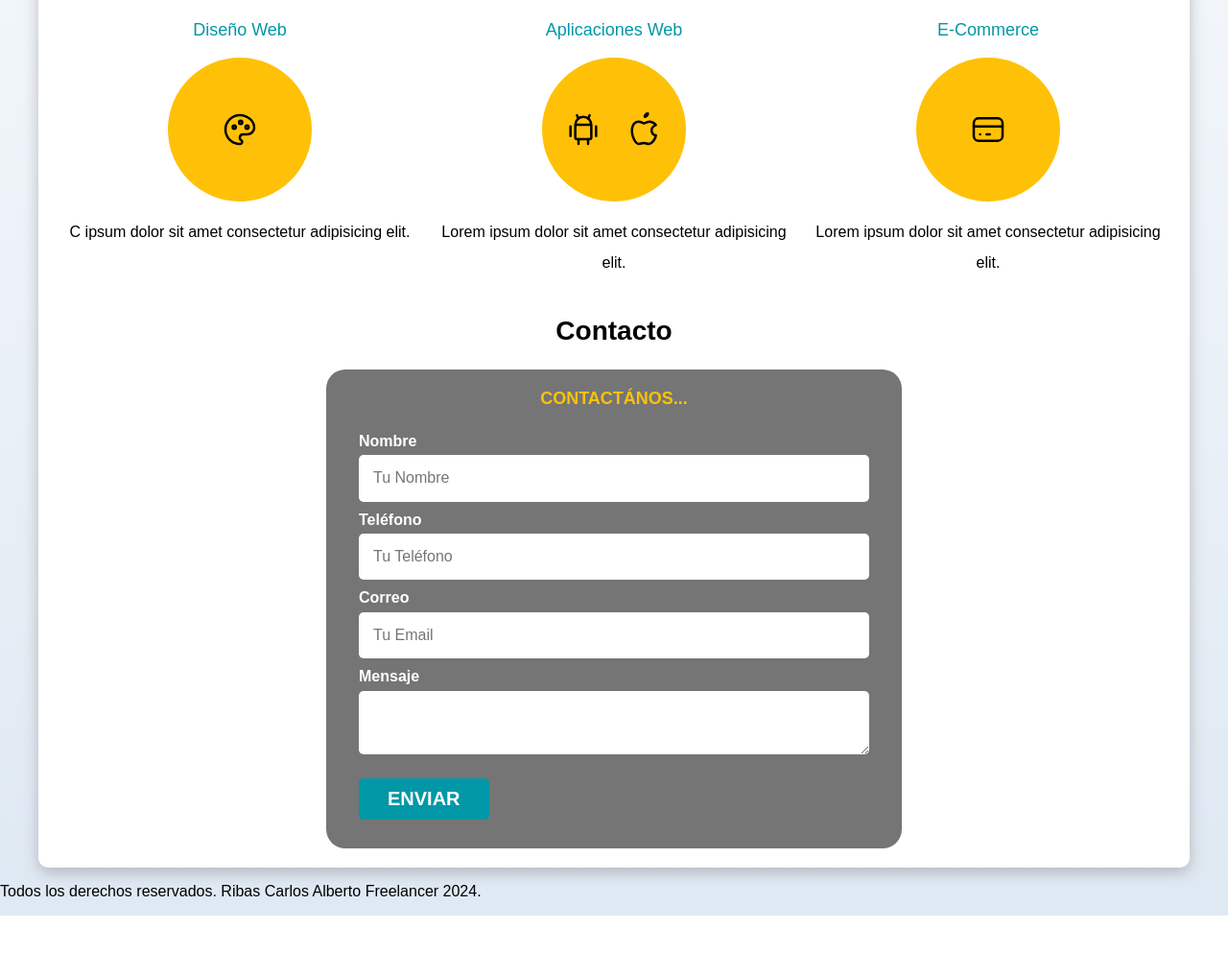
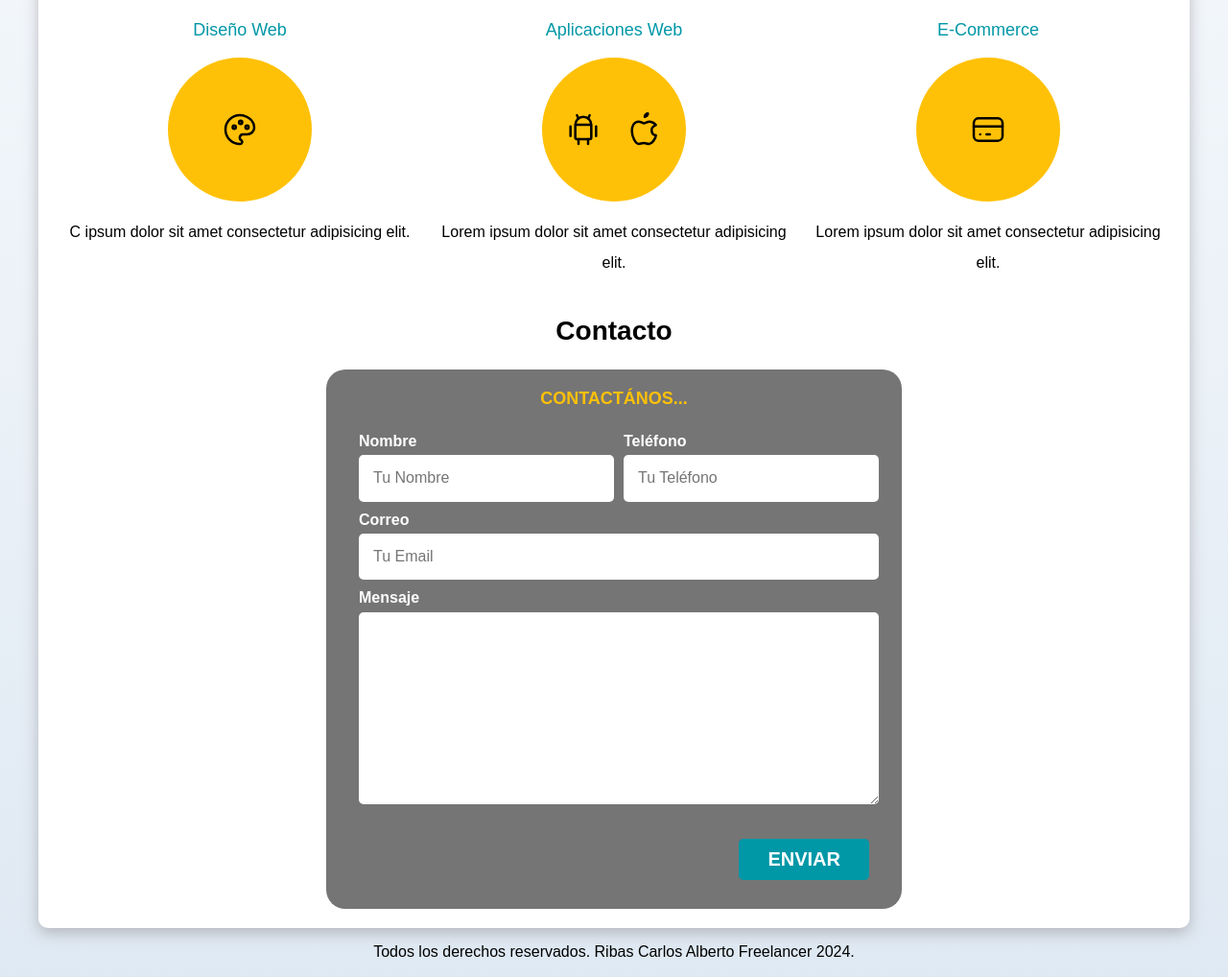
Before and after one commit to Charlybio87/CursoDFullStack, a plain HTML site: page Freelancer/index.html in a window 1280 px wide. Shown: the part 703-1721 px from the top of the page at 96% size. Before the commit the page ends 1657 px from the top, so only its background shows below. Drawn offline with Linux system fonts and the light colour scheme.

Commit message:
Proyecto finalizado v2

```diff
--- a/Freelancer/css/styles.css
+++ b/Freelancer/css/styles.css
@@ -51,6 +51,9 @@ body {
         width: auto;
     }
 }
+.boton:hover{
+    cursor: pointer;
+}
 .sombra {
     -webkit-box-shadow: 0px 5px 15px 0px rgba(143,137,143,0.54);
     -moz-box-shadow: 0px 5px 15px 0px rgba(143,137,143,0.54);
@@ -59,9 +62,7 @@ body {
     padding: 2rem;
     border-radius: 1rem;
 }
-.boton:hover{
-    cursor: pointer;
-}
+
 /* Tipografia */
 h1 {
     font-size: 3.8rem;
@@ -81,6 +82,21 @@ h1,h2,h3 {
     font-size: 2rem;
 }
 
+/** Utilidades **/
+.w-sm-100 {
+    width: 100%;
+}
+@media (min-width: 768px) {
+    .w-sm-100 {
+        width: auto;
+    }
+}
+.flex {
+    display: flex;
+}
+.alinear-derecha {
+    justify-content: flex-end;
+}
 /*Navegacion Principal*/
 .nav-bg {/*Estilo UTILITY FIRST*/
     background-color: var(--secundario);
@@ -188,8 +204,18 @@ h1,h2,h3 {
     text-transform: uppercase;
     margin-bottom: 2rem;
 }
-.contenedor-campo{
+@media (min-width: 768px ) {
+    .contenedor-campos{
+        display: grid;
+        grid-template-columns: 50% 50%;
+        grid-template-rows: auto auto 25rem;
+        column-gap: 1rem;
 
+    }
+    .campo:nth-child(3),
+    .campo:nth-child(4) {
+        grid-column: 1/3;
+    }
 }
 .campo{
     margin-bottom: 1rem;
@@ -200,12 +226,18 @@ h1,h2,h3 {
     margin-bottom: 0.5rem;
     display: block;
 }
+.campo textarea{
+    height: 20rem;
+
+}
 .input-text{
     width: 100%;
     border: none;
     padding: 1.5rem;
     border-radius: .5rem;
 }
-.boton {
 
+/** Footer **/
+.footer {
+    text-align: center;
 }
--- a/Freelancer/index.html
+++ b/Freelancer/index.html
@@ -124,8 +124,8 @@
                         </div>
                     </div><!--.contenedor-campos-->
 
-                    <div>
-                        <input class="boton" type="submit" value="Enviar">
+                    <div class="alinear-derecha flex">
+                        <input class="boton w-sm-100" type="submit" value="Enviar">
                     </div>
 
                 </fieldset>
@@ -133,7 +133,7 @@
 
         </section>
     </main>
-    <footer>
+    <footer class="footer">
         <p>Todos los derechos reservados. Ribas Carlos Alberto Freelancer 2024. </p>
     </footer>
 
```
